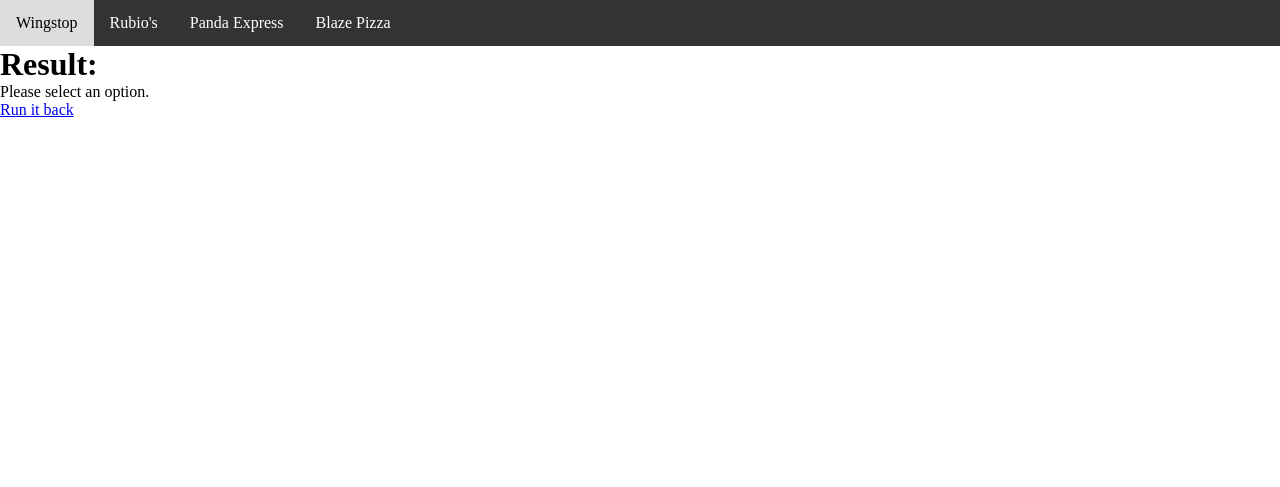
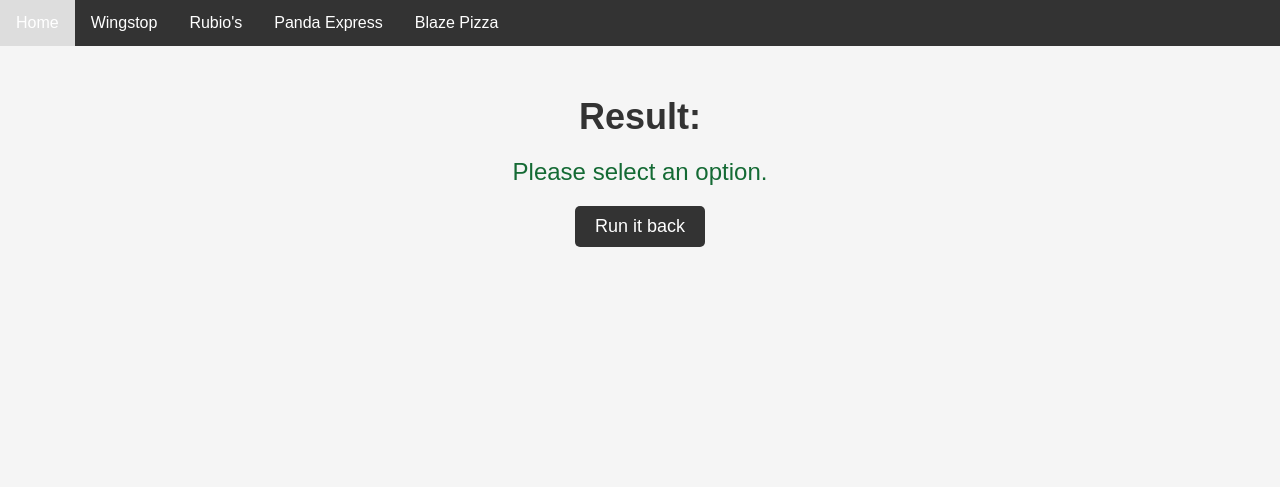
Before and after one commit to Jsontran5/Wingstop-Free-Fries, a Flask app: page /result in a window 1280 px wide. Shown: the top 487 px of the page. Run offline with Flask 3, Linux system fonts and the light colour scheme.

Commit message:
added a home page

```diff
--- a/myapp.py
+++ b/myapp.py
@@ -6,9 +6,6 @@ from rubiosfunction import rubios_survey
 import re
 
 RESTRICTED_EMAILS = ['foodsurveycodes@gmail.com']
-
-
-
 
 def create_app():
     app = Flask(__name__)
--- a/rubiosfunction.py
+++ b/rubiosfunction.py
@@ -53,7 +53,7 @@ def rubios_survey():
         text_elements = driver.find_element(By.XPATH, '//*[@id="finishIncentiveHolder"]/p[2]')
         validation_code = text_elements.text
         validation_code = validation_code.replace(search_text, "")
-        add_phrase = "Online Code for a free drink or dessert with your next purchase:"
+        add_phrase = "Online Code for a free drink or dessert with your next purchase at Rubios's:"
         result = add_phrase + " " + validation_code
 
         print("Success! - Rubio's")
--- a/templates/base.html
+++ b/templates/base.html
@@ -15,8 +15,7 @@
         .navbar {
             background-color: #333;
             overflow: hidden;
-            list-style: none;
-            /* Remove list item markers (dots) */
+            list-style: none; /* Remove list item markers (dots) */
         }
 
         .nav-item {
@@ -56,16 +55,16 @@
 
 <body>
     <ul class="navbar">
-        <li class="nav-item"><a href="/wingstop">Wingstop</a></li>
-        <li class="nav-item"><a href="/rubios">Rubio's</a></li>
-        <li class="nav-item"><a href="/pandaexpress">Panda Express</a></li>
-        <li class="nav-item"><a href="/blazepizza">Blaze Pizza</a></li>
+        <li class="nav-item"><a href="/" style="color: #FFFFFF;">Home</a></li>
+        <li class="nav-item"><a href="/wingstop" style="color: #FFFFFF;">Wingstop</a></li>
+        <li class="nav-item"><a href="/rubios" style="color: #FFFFFF;">Rubio's</a></li>
+        <li class="nav-item"><a href="/pandaexpress" style="color: #FFFFFF;">Panda Express</a></li>
+        <li class="nav-item"><a href="/blazepizza" style="color: #FFFFFF;">Blaze Pizza</a></li>
     </ul>
     {% block content %}{% endblock %}
 
     <footer>
-        Contact <a href="mailto:foodsurveycodes@gmail.com">foodsurveycodes@gmail.com</a> if the site is broken (make
-        sure it's not just slow 💀)
+        Contact <a href="mailto:foodsurveycodes@gmail.com">foodsurveycodes@gmail.com</a> if the site is broken (make sure it's not just slow 💀)
     </footer>
 </body>
 
--- a/templates/result.html
+++ b/templates/result.html
@@ -1,13 +1,58 @@
 {% extends "base.html" %}
 
 {% block content %}
-<head>
-    <title>Result</title>
-</head>
+<style>
+    body {
+        background-color: #f5f5f5;
+        font-family: Arial, sans-serif;
+    }
 
-<body>
-    <h1>Result:</h1>
-    <p>{{ result }}</p>
-    <a href="/">Run it back</a>
-</body>
+    h1 {
+        text-align: center;
+        color: #333;
+        font-size: 36px;
+        margin-top: 50px;
+    }
+
+    p {
+        text-align: center;
+        color: #333;
+        font-size: 18px;
+    }
+
+    /* Additional styling for the result */
+    .result-container {
+        text-align: center;
+        margin-top: 20px;
+    }
+
+    .result {
+        color: #146A34;
+        font-size: 24px;
+    }
+
+    .run-again {
+        background-color: #333;
+        color: #fff;
+        border: none;
+        padding: 10px 20px;
+        font-size: 18px;
+        border-radius: 5px;
+        cursor: pointer;
+        text-decoration: none;
+        display: inline-block;
+        margin-top: 20px;
+    }
+
+    .run-again:hover {
+        background-color: #201f1f;
+    }
+</style>
+
+<h1>Result:</h1>
+<div class="result-container">
+    <p class="result">{{ result }}</p>
+    <a class="run-again" href="/">Run it back</a>
+</div>
+
 {% endblock %}
```
Also changed, not shown: blazefunction.py (+42 -38 lines), pandafunction.py (+34 -29 lines), templates/index.html (+38 -50 lines), static/blazepizzalogo.png (added), static/pandaexpresslogo.png (added), static/rubioslogo.png (added), static/wingstop.jpg (deleted), static/wingstoplogo.png (added).
